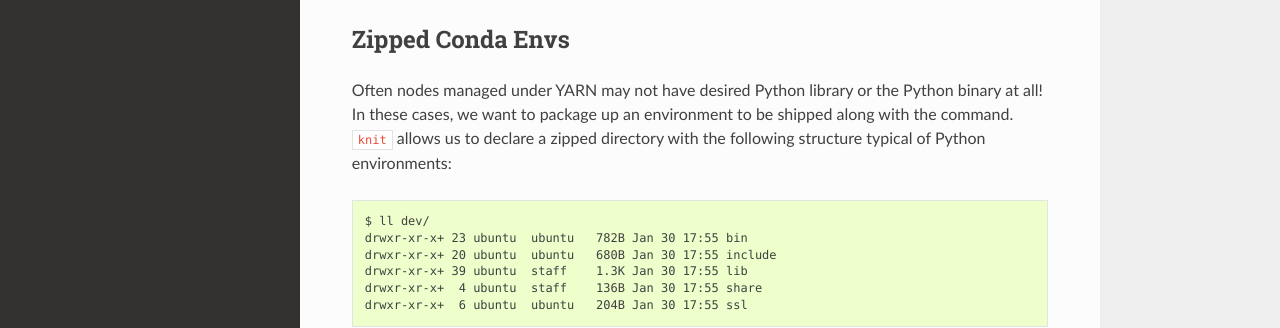
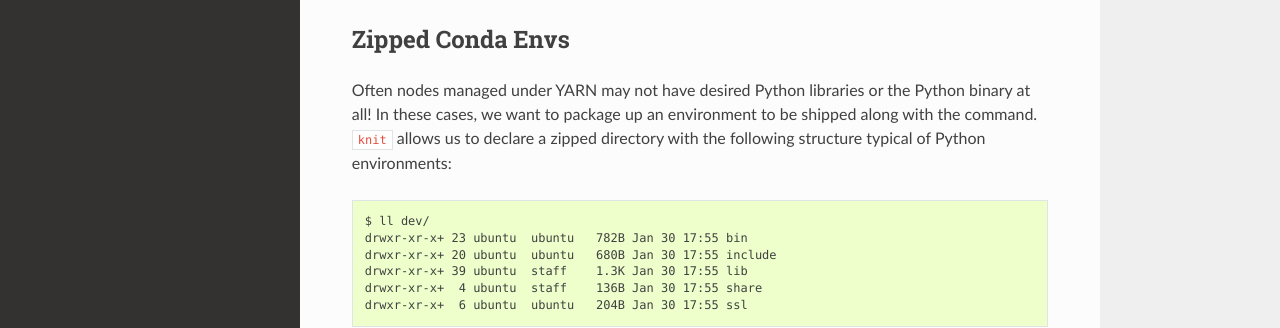
Before and after one commit to dask/knit, a Sphinx documentation site: the page built from docs/source/usage.rst, in a window 1280 px wide and 900 px high. Shown: the part 310-638 px from the top of the window. Built offline with Sphinx 7.4.7 and the Read the Docs theme 2.0.0, drawn with Linux system fonts in a browser that asks for light colours.

Commit message:
small doc fix

```diff
--- a/docs/source/install.rst
+++ b/docs/source/install.rst
@@ -30,4 +30,4 @@
 
    $ git clone https://github.com/blaze/knit
    $ cd knit
-   $ python setup.py install
+   $ python setup.py install mvn
--- a/docs/source/usage.rst
+++ b/docs/source/usage.rst
@@ -16,7 +16,7 @@
 Zipped Conda Envs
 ~~~~~~~~~~~~~~~~~
 
-Often nodes managed under YARN may not have desired Python library or the Python binary at all!  In these cases,
+Often nodes managed under YARN may not have desired Python libraries or the Python binary at all!  In these cases,
 we want to package up an environment to be shipped along with the command.  ``knit`` allows us to declare a
 zipped directory with the following structure typical of Python environments::
 
```
